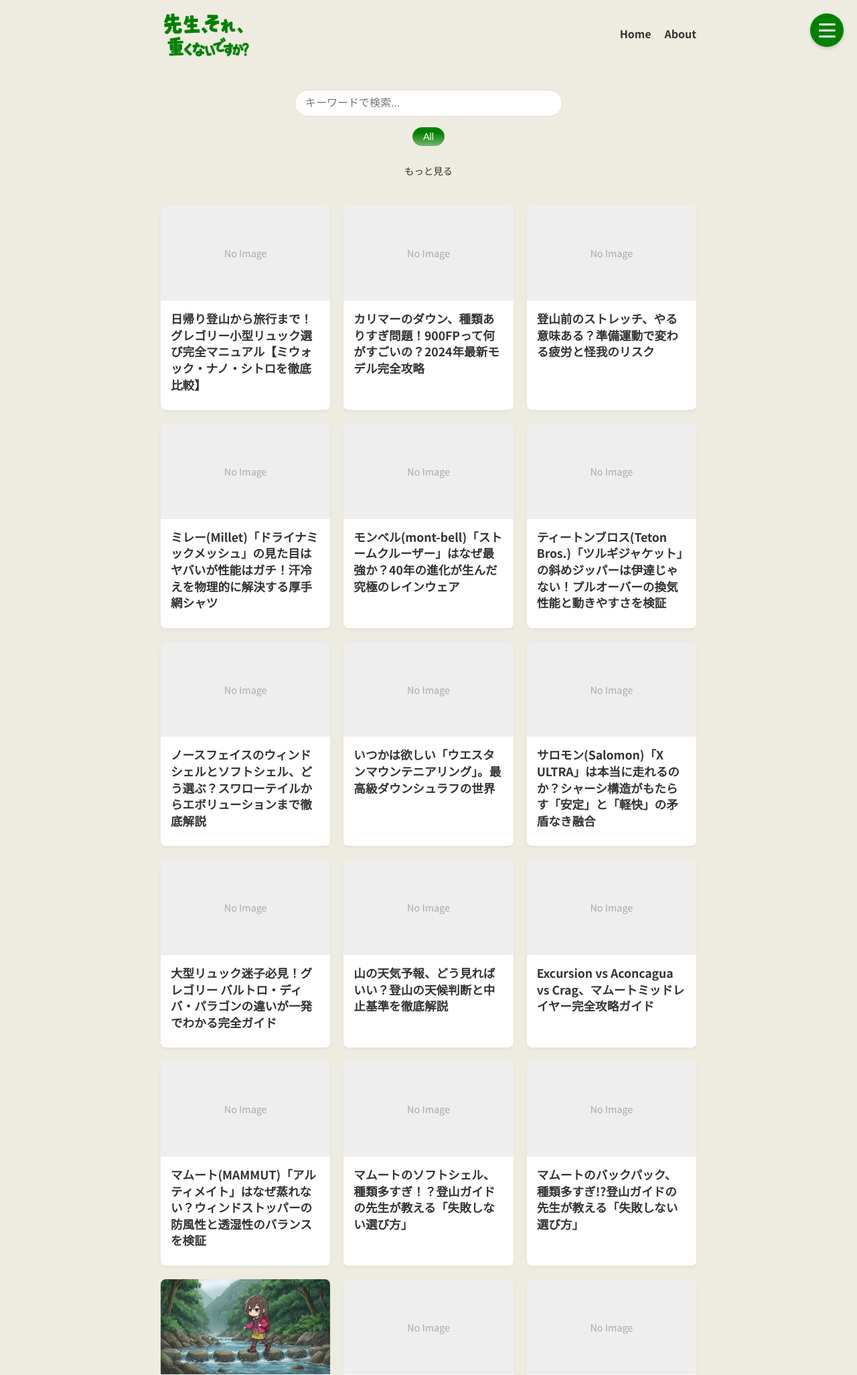
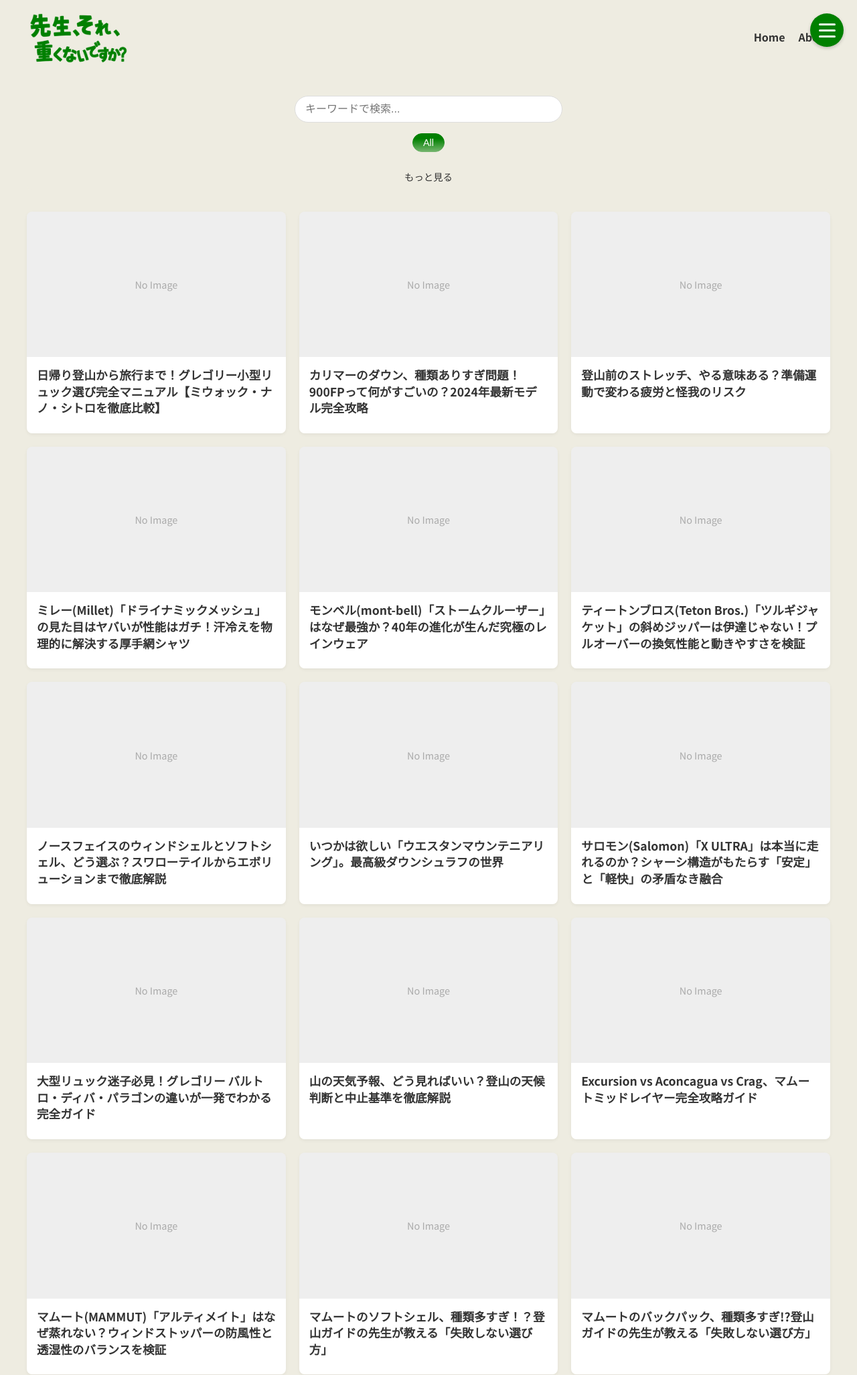
Before and after one commit to skunk0915/treck, a PHP site: page / in a window 1280 px wide. Shown: the top 2053 px of the page at 67% size. Run offline with PHP 8.4, Linux system fonts and the light colour scheme; data that the repository does not hold is empty.

Commit message:
コンテンツ目視修正

```diff
--- a/css/style.css
+++ b/css/style.css
@@ -5,7 +5,7 @@
   --text-color: #333;
   --chat-bg-teacher: #fcfeff;
   --chat-bg-student: #fffefe;
-  --container-width: 800px;
+  --container-width: 1200px;
 }
 
 body {
--- a/css/style.scss
+++ b/css/style.scss
@@ -5,7 +5,7 @@
     --text-color: #333;
     --chat-bg-teacher: #fcfeff;
     --chat-bg-student: #fffefe;
-    --container-width: 800px;
+    --container-width: 1200px;
 }
 
 body {
```
Also changed, not shown: twitter/arai_tent_air_raiz_guide.md (+4 -2 lines), twitter/arcteryx_backpack_guide.md (+3 -2 lines).
